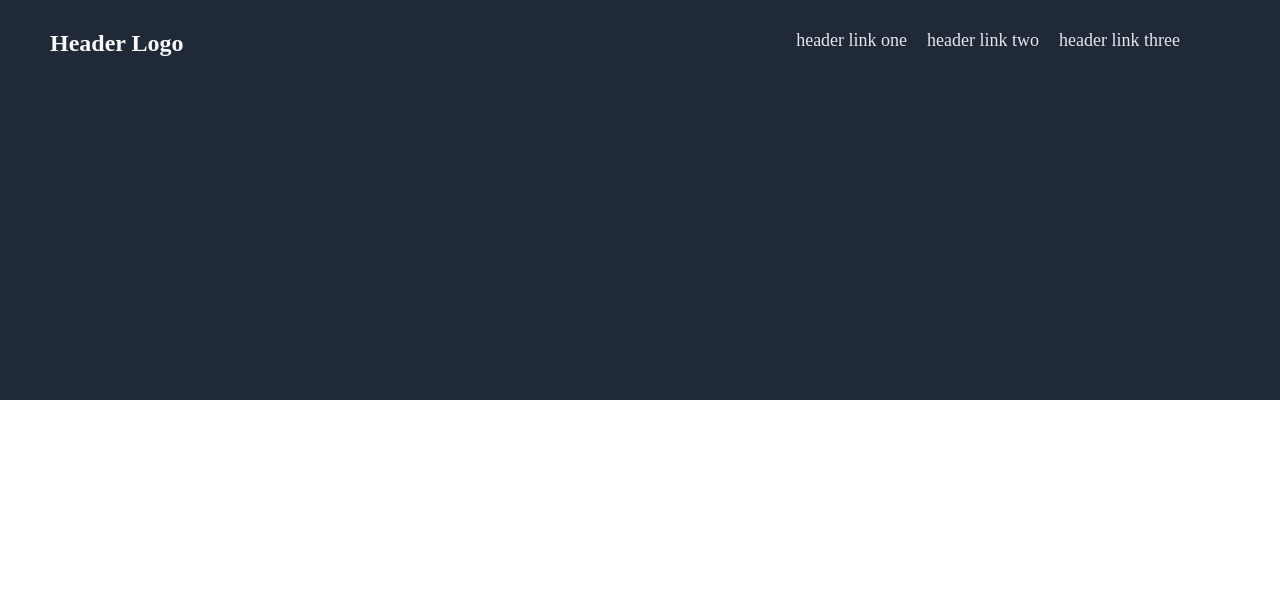
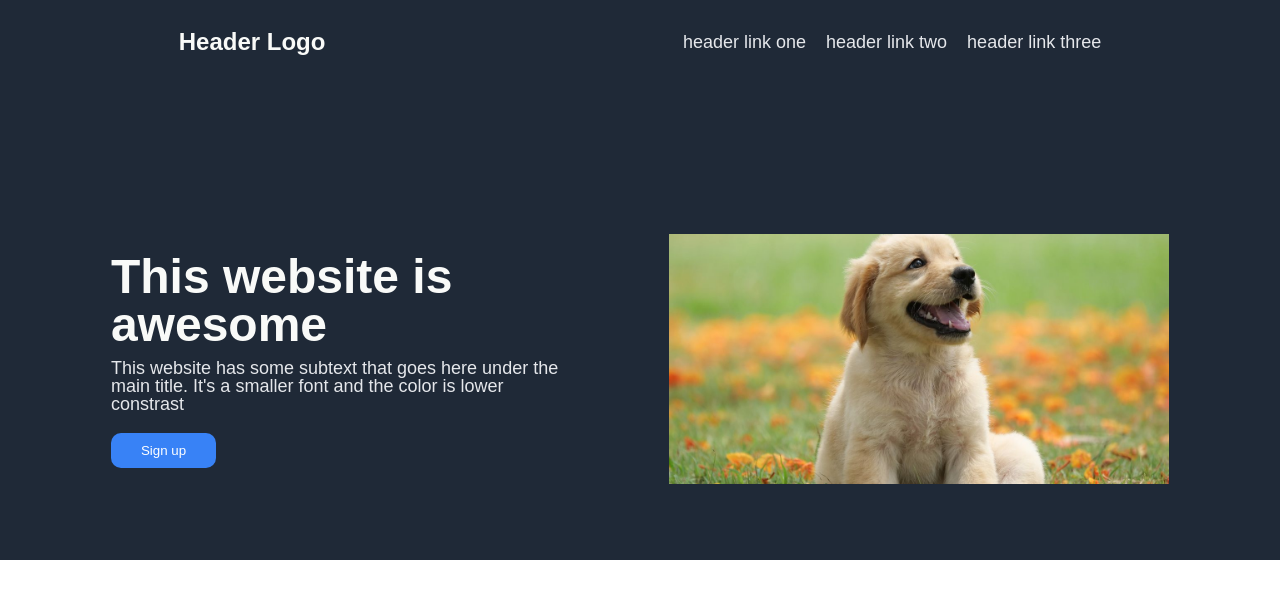
Before and after one commit to victorex001/odin_landingpage, a plain HTML site: page index.html in a window 1280 px wide. Drawn offline with Linux system fonts and the light colour scheme.

Commit message:
27/06/2023

```diff
--- a/index.html
+++ b/index.html
@@ -7,7 +7,9 @@
  <link rel="stylesheet" href="styles.css">
 </head>
 <body>
- <header class="header-container">
+ <section>
+  <header>
+   <div class="header-nav">
     <div class="header-left">
      <h1>Header Logo</h1>
     </div>
@@ -18,7 +20,20 @@
       <li><a href="#">header link three</a></li>
      </ul>
     </div>
+   </div>
+   <div class="header-bottom">
+    <div class="header-bottom-left">
+     <h2>This website is <br> awesome</h2>
+    <p>This website has some subtext that goes here under the <br> main title. It's a smaller font and the color is lower <br> constrast</p>
+    <button>Sign up</button>
+    </div>
+    <div class="header-bottom-right">
+     <img src="../images/dog.jpeg" alt="Image Placeholder">
+    </div>
+   </div>
   </header>
+ </section>
+
 
 </body>
 </html>
--- a/styles.css
+++ b/styles.css
@@ -5,38 +5,87 @@
  /* Add more default styles here */
 }
 
+body {
+ margin: 0;
+ font-family: sans-serif;
+ line-height: 1;
+ align-items: center;
+}
+
+
+
+
 header {
  background-color: #1F2937;
+ display: block;
+ height: 70vh;
+}
+
+header .header-nav {
+ flex-direction: row;
  display: flex;
- flex-direction: row;
  justify-content: space-between;
- text-align: center;
- height: 50vh;
- width: 100%;
+ align-items: center;
+}
+
+header  .header-nav .header-left {
+ display: flex;
+ margin: 30px auto;
+}
+
+header  .header-nav .header-left h1 {
+ color: #F9FAF8;
+ font-size: 24px;
 
 }
-
-header .header-left h1 {
- color: #F9FAF8;
- font-size: 24px;
- align-items: center;
- margin: 30px 50px;
+header  .header-nav .header-right {
+ display: flex;
+ margin: 30px auto;
 }
 
-header .header-right {
- display: flex;
-}
-
-header .header-right ul {
+header  .header-nav .header-right ul {
  list-style: none;
  display: flex;
  gap: 20px;
- margin: 30px 100px;
-
 }
-header .header-right ul li a {
+header .header-nav .header-right ul li a {
  text-decoration: none;
  font-size: 18px;
  color: #E5E7EB;
+}
 
+header .header-bottom {
+ flex-direction: row;
+ display: flex;
+ justify-content: space-evenly;
+ align-items: center;
+ margin: 150px auto;
+ width: 100%;
 }
+
+.header-bottom-left h2 {
+ color: #F9FAF8;
+ font-size: 48px;
+ font-weight: bolder;
+}
+.header-bottom-left p {
+ margin-top: 10px;
+ font-size: 18px;
+ color: #E5E7EB;
+}
+
+.header-bottom-left button {
+ background-color: #3882F6;
+ color: white;
+ margin-top: 20px;
+ padding: 10px 30px;
+ border-radius: 10px;
+ border: none;
+ cursor: pointer;
+}
+
+header .header-bottom-right img {
+ width: 500px;
+ height: 250px;
+ object-fit: cover;
+}
```
Also changed, not shown: images/dog.jpeg (added). Lines whose indentation alone changed are shown as unchanged.
